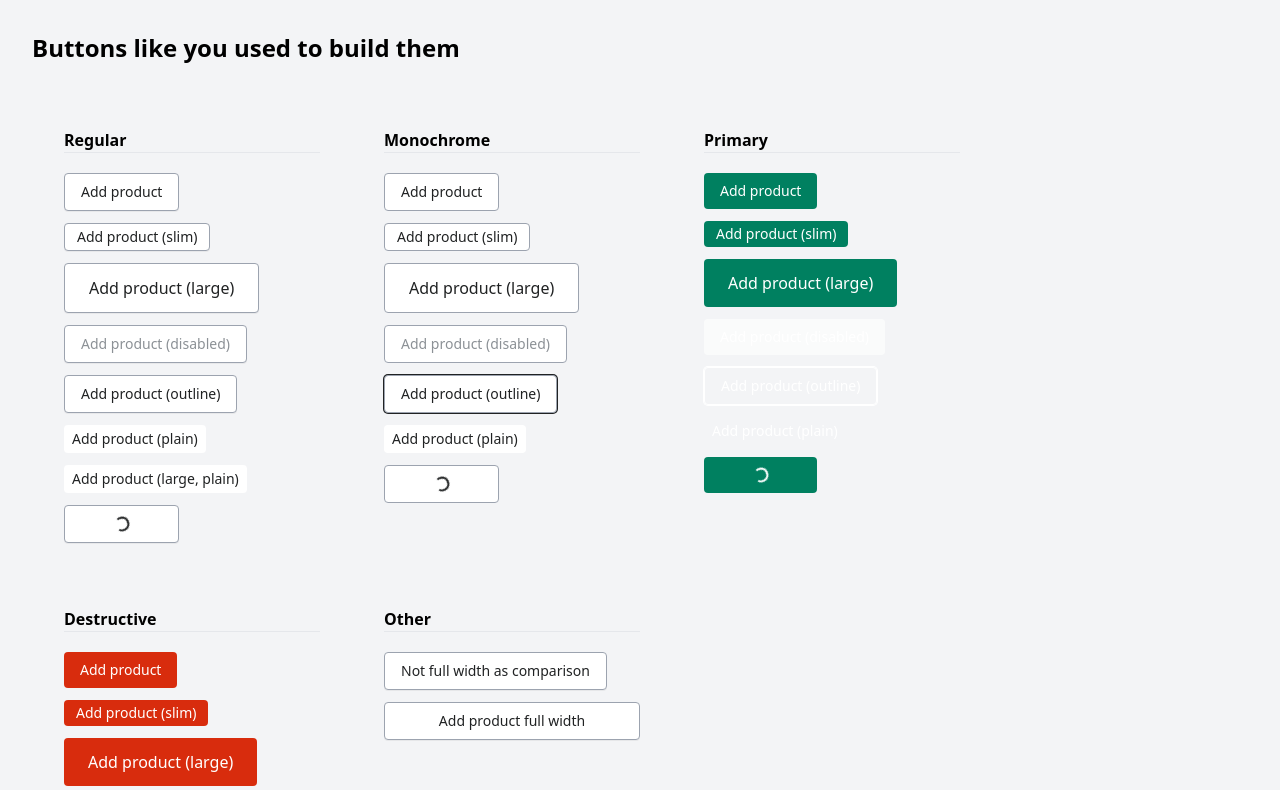
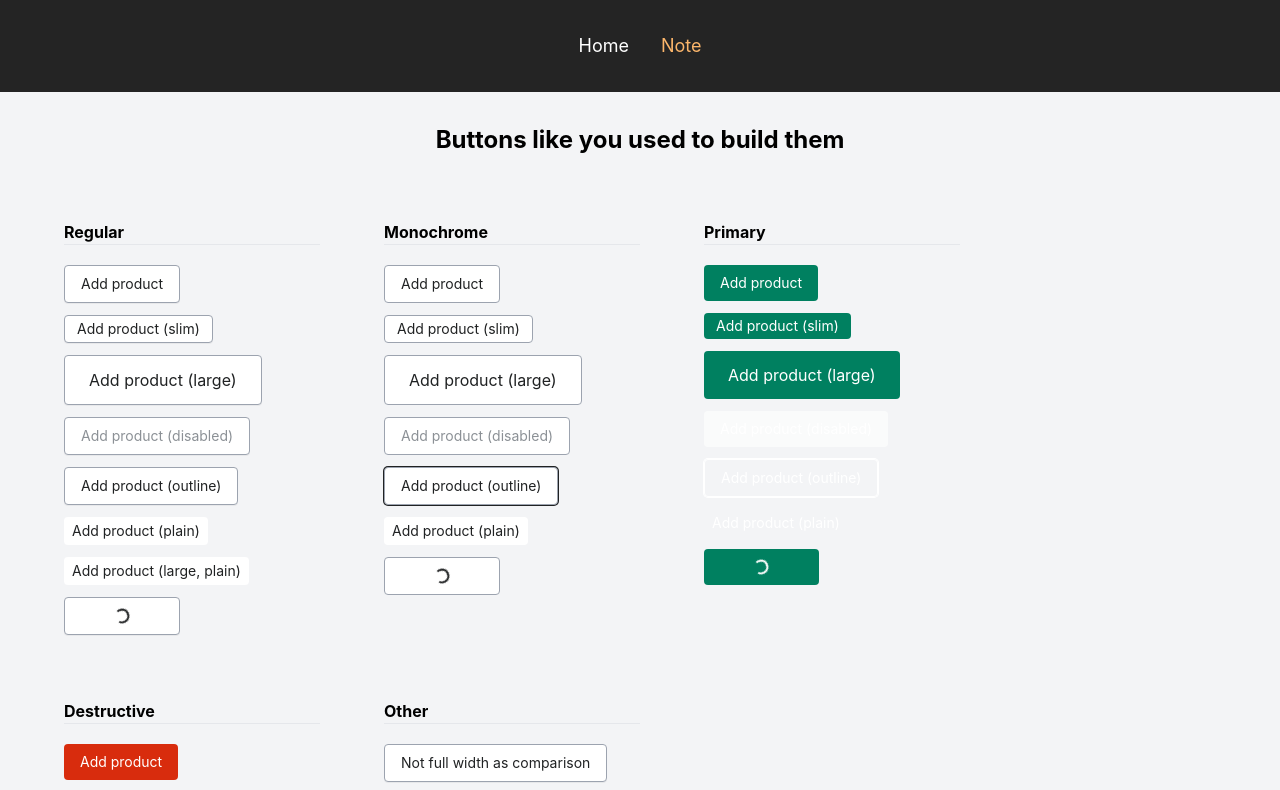
Before and after one commit to NguyenHoangKaiser/airbnb-template, a React (Vite) app: page /note in a window 1280 px wide. Shown: the top 790 px of the page. Built offline with nearby package versions, Linux system fonts and the light colour scheme.

Commit message:
feat: add basic app layout with react router dom

```diff
--- a/package.json
+++ b/package.json
@@ -18,7 +18,8 @@
   "dependencies": {
     "classnames": "^2.3.2",
     "react": "^18.2.0",
-    "react-dom": "^18.2.0"
+    "react-dom": "^18.2.0",
+    "react-router-dom": "^6.4.4"
   },
   "devDependencies": {
     "@commitlint/cli": "^17.3.0",
--- a/src/App.tsx
+++ b/src/App.tsx
@@ -1,97 +1,7 @@
-import Button from 'src/Components/Button/Button';
-import { PreviewPane, Col } from 'src/Components/Playground/PreviewPane';
+import DefineRouter from 'src/pages/Router';
 
 function App() {
-  return (
-    <PreviewPane title="Buttons like you used to build them">
-      <Col title="Regular">
-        <Button
-          onClick={() => {
-            console.log('clicked');
-          }}
-        >
-          Add product
-        </Button>
-        <Button size="slim">Add product (slim)</Button>
-        <Button size="large">Add product (large)</Button>
-        <Button disabled>Add product (disabled)</Button>
-        <Button modifier="outline">Add product (outline)</Button>
-        <Button modifier="plain">Add product (plain)</Button>
-        <Button modifier="plain" size="large">
-          Add product (large, plain)
-        </Button>
-        <Button loading>Add product</Button>
-      </Col>
-      <Col title="Monochrome">
-        <Button variant="monochrome">Add product</Button>
-        <Button variant="monochrome" size="slim">
-          Add product (slim)
-        </Button>
-        <Button variant="monochrome" size="large">
-          Add product (large)
-        </Button>
-        <Button variant="monochrome" disabled>
-          Add product (disabled)
-        </Button>
-        <Button variant="monochrome" modifier="outline">
-          Add product (outline)
-        </Button>
-        <Button variant="monochrome" modifier="plain">
-          Add product (plain)
-        </Button>
-        <Button variant="monochrome" loading>
-          Add product
-        </Button>
-      </Col>
-      <Col title="Primary">
-        <Button variant="primary">Add product</Button>
-        <Button variant="primary" size="slim">
-          Add product (slim)
-        </Button>
-        <Button variant="primary" size="large">
-          Add product (large)
-        </Button>
-        <Button variant="primary" disabled>
-          Add product (disabled)
-        </Button>
-        <Button variant="primary" modifier="outline">
-          Add product (outline)
-        </Button>
-        <Button variant="primary" modifier="plain">
-          Add product (plain)
-        </Button>
-        <Button variant="primary" loading>
-          Add Product
-        </Button>
-      </Col>
-      <Col title="Destructive">
-        <Button variant="destructive">Add product</Button>
-        <Button variant="destructive" size="slim">
-          Add product (slim)
-        </Button>
-        <Button variant="destructive" size="large">
-          Add product (large)
-        </Button>
-        <Button variant="destructive" disabled>
-          Add product (disabled)
-        </Button>
-        <Button variant="destructive" modifier="outline">
-          Add product (outline)
-        </Button>
-        <Button variant="destructive" modifier="plain">
-          Add product (plain)
-        </Button>
-        <Button variant="destructive" loading>
-          Add product
-        </Button>
-      </Col>
-
-      <Col title="Other">
-        <Button>Not full width as comparison</Button>
-        <Button fullWidth>Add product full width</Button>
-      </Col>
-    </PreviewPane>
-  );
+  return <DefineRouter />;
 }
 
 export default App;
--- /dev/null
+++ b/src/Components/PageComponents/MainNavigation.tsx
@@ -0,0 +1,40 @@
+import { NavLink } from 'react-router-dom';
+
+function MainNavigation() {
+  return (
+    <header className="p-8">
+      <nav>
+        <ul className="flex justify-center gap-8">
+          <li>
+            <NavLink
+              to="/"
+              className={({ isActive }) =>
+                `text-lg no-underline hover:text-[#fcb66b] ${
+                  isActive ? 'text-[#fcb66b]' : undefined
+                }`
+              }
+              end
+            >
+              Home
+            </NavLink>
+          </li>
+          <li>
+            <NavLink
+              to="/note"
+              className={({ isActive }) =>
+                `text-lg no-underline hover:text-[#fcb66b] ${
+                  isActive ? 'text-[#fcb66b]' : undefined
+                }`
+              }
+              end
+            >
+              Note
+            </NavLink>
+          </li>
+        </ul>
+      </nav>
+    </header>
+  );
+}
+
+export default MainNavigation;
--- a/src/index.css
+++ b/src/index.css
@@ -1,9 +1,20 @@
 @tailwind base;
 @tailwind components;
 @tailwind utilities;
+
+:root {
+  @apply text-white;
+  font-family: Inter, Avenir, Helvetica, Arial, sans-serif;
+  background-color: rgba(36, 36, 36, 1);
+  font-synthesis: none;
+  text-rendering: optimizeLegibility;
+}
 
 @layer base {
   html {
     font-size: 100%;
   }
+  h1 {
+    @apply text-center;
+  }
 }
--- /dev/null
+++ b/src/pages/ErrorPage.tsx
@@ -0,0 +1,21 @@
+import { useRouteError } from 'react-router-dom';
+
+import MainNavigation from 'src/Components/PageComponents/MainNavigation';
+
+function ErrorPage() {
+  const error = useRouteError() as Error;
+
+  return (
+    <>
+      <MainNavigation />
+      <main id="error-content">
+        <h1 className="text-lg uppercase text-orange-300">
+          An error occurred!
+        </h1>
+        <p className="text-center">{error.message}</p>
+      </main>
+    </>
+  );
+}
+
+export default ErrorPage;
--- /dev/null
+++ b/src/pages/HomePage.tsx
@@ -0,0 +1,10 @@
+function HomePage() {
+  return (
+    <main className="flex flex-col items-center justify-evenly gap-7">
+      <h1>Welcome Page</h1>
+      <p>Learn more about React Router 6.4</p>
+    </main>
+  );
+}
+
+export default HomePage;
--- /dev/null
+++ b/src/pages/NotePage.tsx
@@ -0,0 +1,99 @@
+import Button from 'src/Components/Button/Button';
+import { PreviewPane, Col } from 'src/Components/Playground/PreviewPane';
+
+function NotePage() {
+  return (
+    <main className="flex flex-col items-center justify-evenly gap-7 text-black">
+      <PreviewPane title="Buttons like you used to build them">
+        <Col title="Regular">
+          <Button
+            onClick={() => {
+              console.log('clicked');
+            }}
+          >
+            Add product
+          </Button>
+          <Button size="slim">Add product (slim)</Button>
+          <Button size="large">Add product (large)</Button>
+          <Button disabled>Add product (disabled)</Button>
+          <Button modifier="outline">Add product (outline)</Button>
+          <Button modifier="plain">Add product (plain)</Button>
+          <Button modifier="plain" size="large">
+            Add product (large, plain)
+          </Button>
+          <Button loading>Add product</Button>
+        </Col>
+        <Col title="Monochrome">
+          <Button variant="monochrome">Add product</Button>
+          <Button variant="monochrome" size="slim">
+            Add product (slim)
+          </Button>
+          <Button variant="monochrome" size="large">
+            Add product (large)
+          </Button>
+          <Button variant="monochrome" disabled>
+            Add product (disabled)
+          </Button>
+          <Button variant="monochrome" modifier="outline">
+            Add product (outline)
+          </Button>
+          <Button variant="monochrome" modifier="plain">
+            Add product (plain)
+          </Button>
+          <Button variant="monochrome" loading>
+            Add product
+          </Button>
+        </Col>
+        <Col title="Primary">
+          <Button variant="primary">Add product</Button>
+          <Button variant="primary" size="slim">
+            Add product (slim)
+          </Button>
+          <Button variant="primary" size="large">
+            Add product (large)
+          </Button>
+          <Button variant="primary" disabled>
+            Add product (disabled)
+          </Button>
+          <Button variant="primary" modifier="outline">
+            Add product (outline)
+          </Button>
+          <Button variant="primary" modifier="plain">
+            Add product (plain)
+          </Button>
+          <Button variant="primary" loading>
+            Add Product
+          </Button>
+        </Col>
+        <Col title="Destructive">
+          <Button variant="destructive">Add product</Button>
+          <Button variant="destructive" size="slim">
+            Add product (slim)
+          </Button>
+          <Button variant="destructive" size="large">
+            Add product (large)
+          </Button>
+          <Button variant="destructive" disabled>
+            Add product (disabled)
+          </Button>
+          <Button variant="destructive" modifier="outline">
+            Add product (outline)
+          </Button>
+          <Button variant="destructive" modifier="plain">
+            Add product (plain)
+          </Button>
+          <Button variant="destructive" loading>
+            Add product
+          </Button>
+        </Col>
+
+        <Col title="Other">
+          <Button>Not full width as comparison</Button>
+          <Button fullWidth>Add product full width</Button>
+        </Col>
+      </PreviewPane>
+    </main>
+  );
+}
+
+export default NotePage;
--- /dev/null
+++ b/src/pages/RootLayout.tsx
@@ -0,0 +1,15 @@
+import { Outlet } from 'react-router-dom';
+import MainNavigation from 'src/Components/PageComponents/MainNavigation';
+
+function RootLayout() {
+  return (
+    <>
+      <MainNavigation />
+      <main>
+        <Outlet />
+      </main>
+    </>
+  );
+}
+
+export default RootLayout;
--- /dev/null
+++ b/src/pages/Router.tsx
@@ -0,0 +1,26 @@
+import { createBrowserRouter, RouterProvider } from 'react-router-dom';
+import RootLayout from 'src/pages/RootLayout';
+import ErrorPage from 'src/pages/ErrorPage';
+import HomePage from 'src/pages/HomePage';
+import NotePage from 'src/pages/NotePage';
+
+const router = createBrowserRouter([
+  {
+    path: '/',
+    element: <RootLayout />,
+    errorElement: <ErrorPage />,
+    children: [
+      { index: true, element: <HomePage /> },
+      {
+        path: '/note',
+        element: <NotePage />,
+      },
+    ],
+  },
+]);
+
+function DefineRouter() {
+  return <RouterProvider router={router} />;
+}
+
+export default DefineRouter;
```
Also changed, not shown: 1 other file (tests, documents, lock files or other folders).
